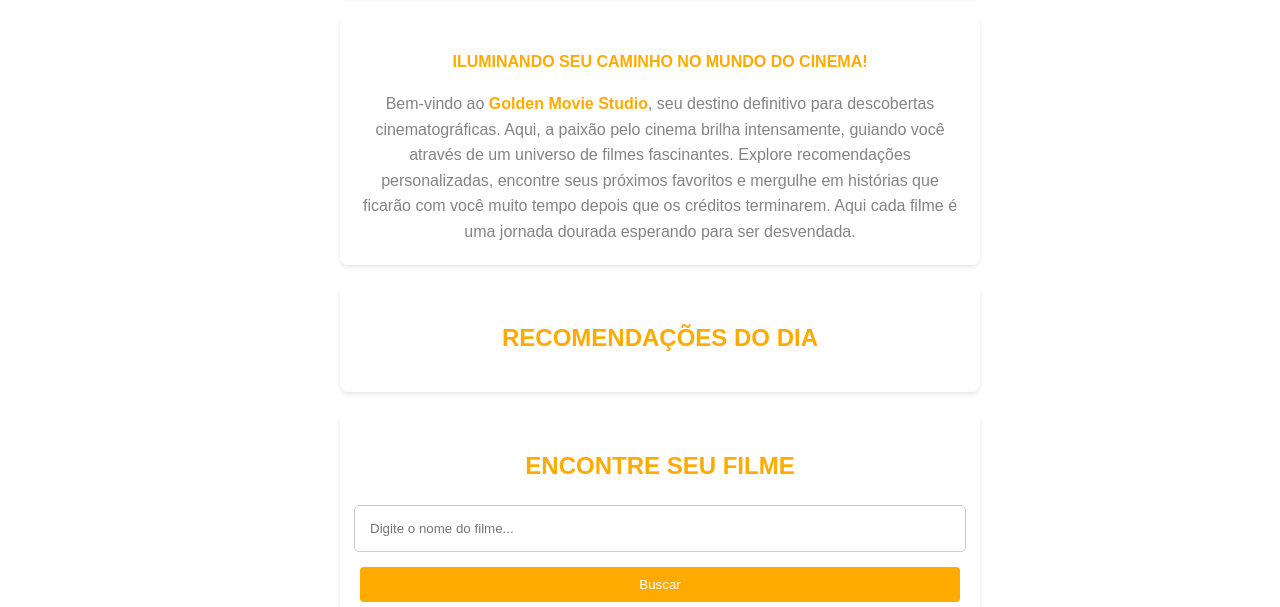
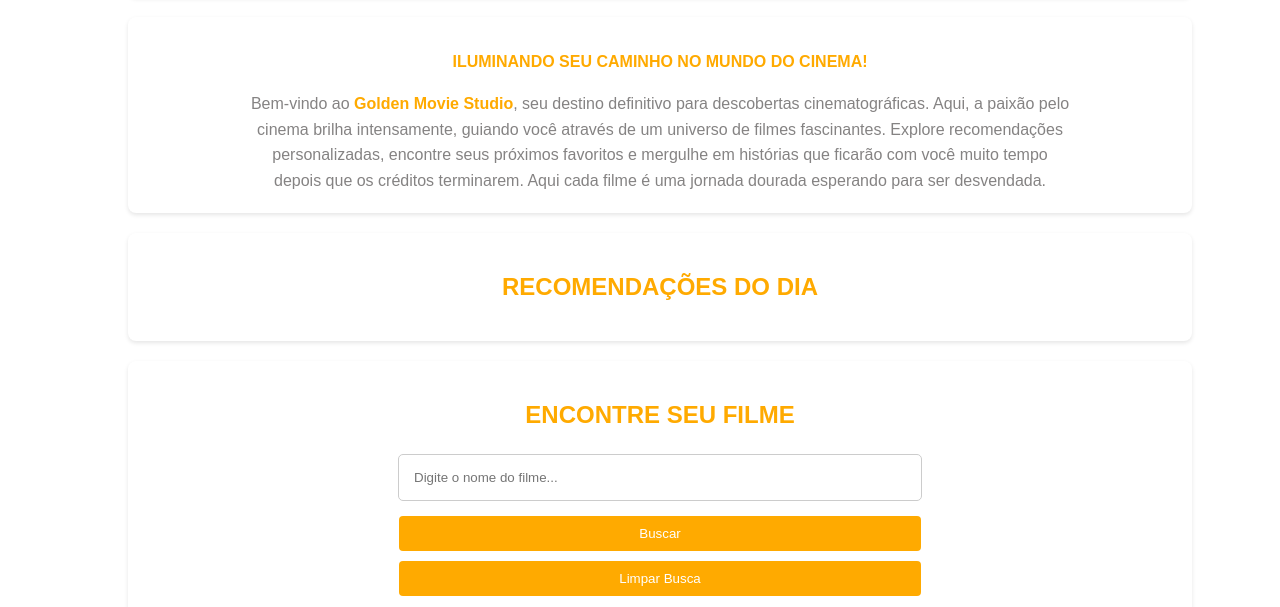
Before and after one commit to luangitdev/golden-movie-studio-cypress, a website: page index.html in a window 1280 px wide. Shown: the part 193-800 px from the top of the page. Drawn offline with Linux system fonts and the light colour scheme; no server answers.

Commit message:
alteração no css

```diff
--- a/styles.css
+++ b/styles.css
@@ -11,7 +11,6 @@ body {
 
 .intro-section {
     width: 80%;
-    max-width: 600px;
     background-color: #fff;
     border-radius: 8px;
     box-shadow: 0 2px 4px rgba(0,0,0,0.1);
@@ -25,8 +24,8 @@ body {
 }
 
 .intro-section h1 {
-    margin: 0 0 10px; /* Remove a margem padrão do topo e adiciona um pouco de espaço abaixo do título */
-    color: #d17b00; /* Cor do título, um pouco mais escuro para se destacar */
+    margin: 0 0 10px;
+    color: #d17b00;
 }
 
 .intro-section .slogan {
@@ -41,9 +40,9 @@ body {
 
 
 .intro-section .intro-text {
+    width: 80%;
     font-size: 16px;
     line-height: 1.6;
-    max-width: 800px;
     margin: 20px auto 0;
 }
 
@@ -52,7 +51,7 @@ body {
 #signup-section input[type="email"],
 #signup-section input[type="password"],
 #search-input {
-    width: calc(100% - 20px);
+    width: calc(50% - 20px);
     padding: 15px;
     margin-bottom: 10px;
     border-radius: 5px;
@@ -60,38 +59,37 @@ body {
 }
 
 button {
-    width: 100%; /* Faz com que o botão ocupe toda a largura da seção */
-    padding: 15px; /* Aumenta o padding do botão, tornando-o mais fácil de clicar */
-    margin-top: 10px; /* Espaço entre o último campo de input e o botão */
-    background-color: #ffaa00; /* Cor de fundo do botão */
-    color: white; /* Cor do texto do botão */
-    border: none; /* Remove a borda do botão */
-    border-radius: 5px; /* Bordas arredondadas para o botão */
-    cursor: pointer; /* Muda o cursor para indicar que o botão é clicável */
+    width: 51%;
+    padding: 15px;
+    margin-top: 10px;
+    background-color: #ffaa00;
+    color: white;
+    border: none;
+    border-radius: 5px;
+    cursor: pointer;
 }
 
 /* Media query para telas pequenas (ex: celulares) */
-@media (max-width: 600px) {
+@media (max-width: 100%) {
     body {
         padding: 10px; /* Reduz o padding do corpo em telas menores para utilizar melhor o espaço */
     }
 
     .section, .header { /* Ajusta as seções e o cabeçalho para telas menores */
-        width: 100%; /* Faz com que as seções e o cabeçalho ocupem toda a largura da tela */
-        box-sizing: border-box; /* Garante que o padding não adicione largura extra aos elementos */
+        width: 100%;
+        box-sizing: border-box;
     }
 }
 
 .header, #recommendations-section, #search-section, #signup-section, #results-section {
     width: 80%;
-    max-width: 600px;
     background-color: #fff;
     border-radius: 8px;
     box-shadow: 0 2px 4px rgba(0,0,0,0.1);
     padding: 20px;
     margin-bottom: 20px;
     display: flex;
-    flex-direction: column; /* Ajusta a direção do flex para coluna */
+    flex-direction: column;
     align-items: center;
 }
 
@@ -112,7 +110,7 @@ h2 {
 #recommendations {
     display: flex;
     justify-content: space-between;
-    width: 100%; /* Faz com que a seção de recomendações ocupe toda a largura do contêiner */
+    width: 80%;
 }
 
 #recommendations div, #results-section div {
```
